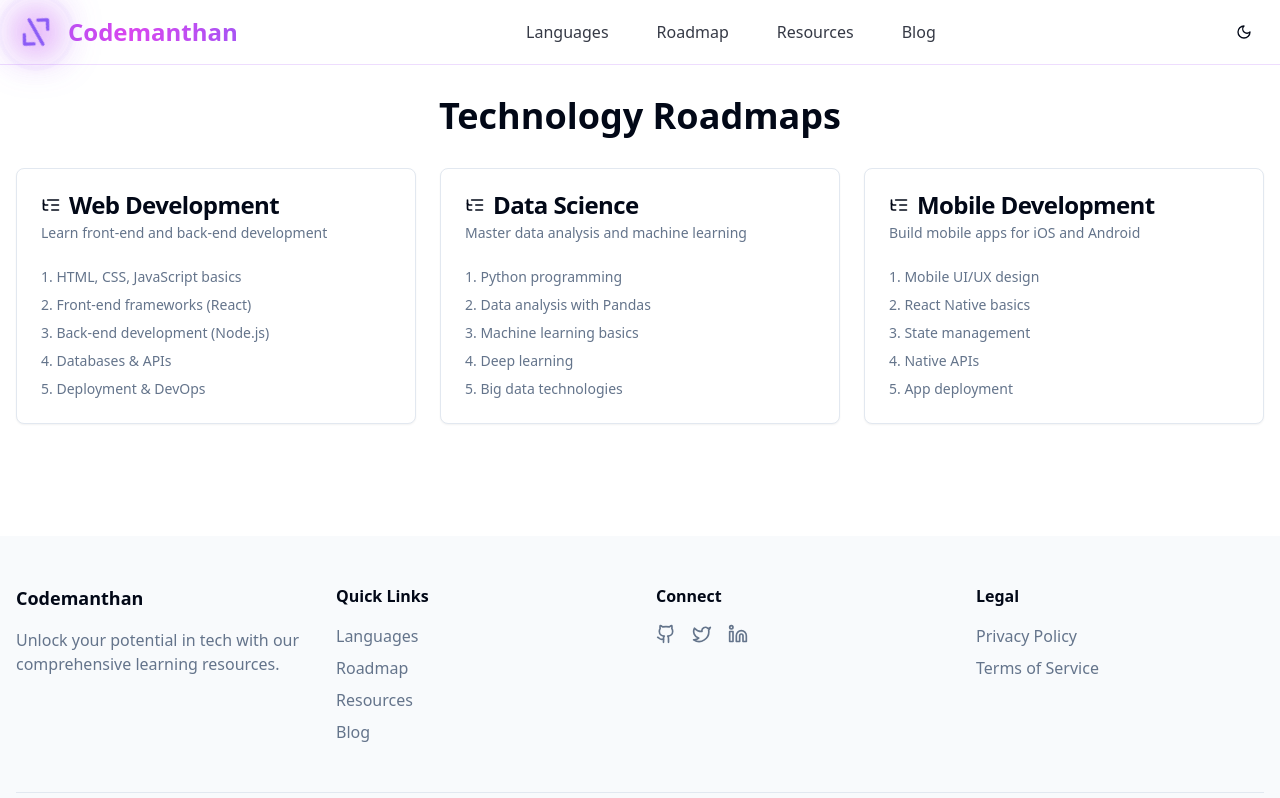
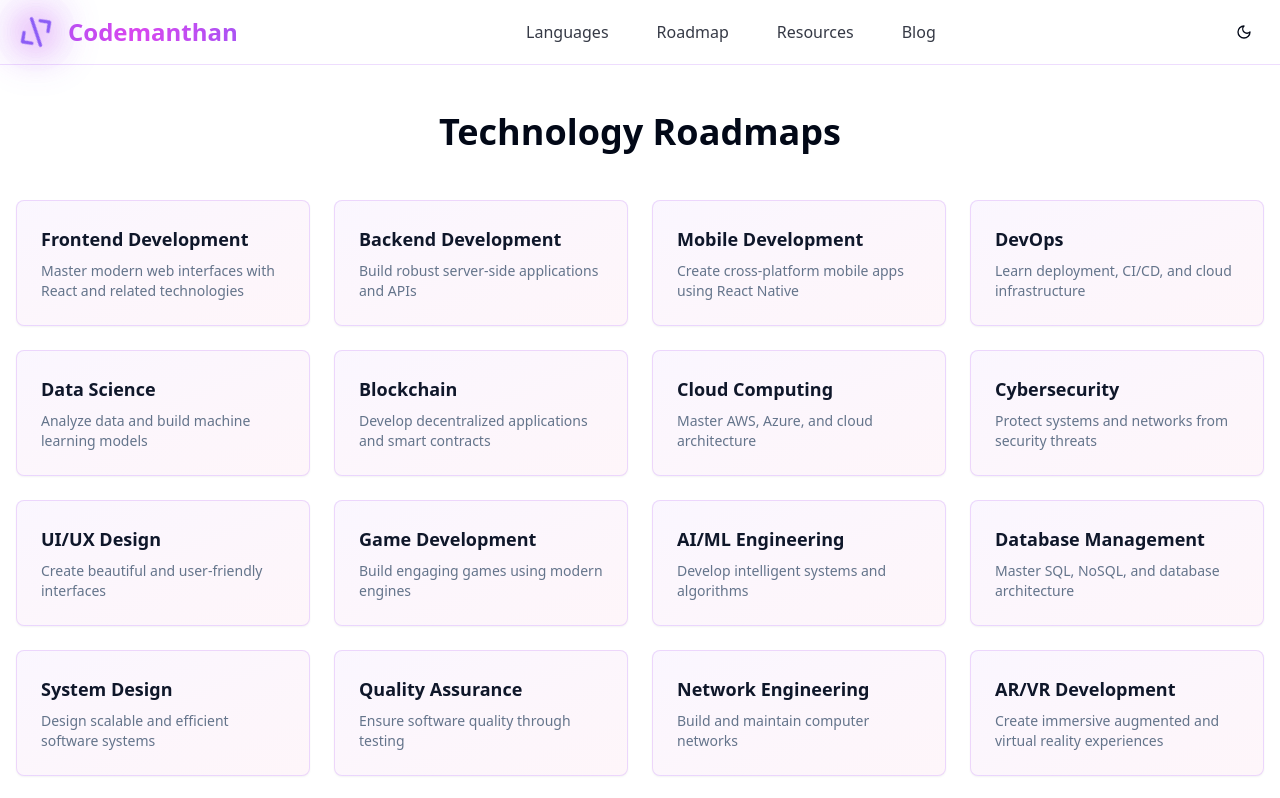
Before and after one commit to careermint/CodeManthan, a React (Vite) app: page /roadmap in a window 1280 px wide. Shown: the top 798 px of the page. Built offline with nearby package versions, Linux system fonts and the light colour scheme.

Commit message:
Update roadmap section tiles
Modified the roadmap section to display 20 tiles, each featuring a title and a brief description. Removed detailed steps and added animation and hover effects for enhanced interactivity.
[skip gpt_engineer]

```diff
--- a/src/pages/Roadmap.tsx
+++ b/src/pages/Roadmap.tsx
@@ -1,65 +1,117 @@
-import { ListTree } from "lucide-react";
-import { Card, CardContent, CardDescription, CardHeader, CardTitle } from "@/components/ui/card";
+import { Card } from "@/components/ui/card";
 
-const roadmaps = [
+const roadmapTiles = [
   {
-    title: "Web Development",
-    description: "Learn front-end and back-end development",
-    steps: [
-      "HTML, CSS, JavaScript basics",
-      "Front-end frameworks (React)",
-      "Back-end development (Node.js)",
-      "Databases & APIs",
-      "Deployment & DevOps",
-    ],
+    title: "Frontend Development",
+    description: "Master modern web interfaces with React and related technologies"
+  },
+  {
+    title: "Backend Development",
+    description: "Build robust server-side applications and APIs"
+  },
+  {
+    title: "Mobile Development",
+    description: "Create cross-platform mobile apps using React Native"
+  },
+  {
+    title: "DevOps",
+    description: "Learn deployment, CI/CD, and cloud infrastructure"
   },
   {
     title: "Data Science",
-    description: "Master data analysis and machine learning",
-    steps: [
-      "Python programming",
-      "Data analysis with Pandas",
-      "Machine learning basics",
-      "Deep learning",
-      "Big data technologies",
-    ],
+    description: "Analyze data and build machine learning models"
   },
   {
-    title: "Mobile Development",
-    description: "Build mobile apps for iOS and Android",
-    steps: [
-      "Mobile UI/UX design",
-      "React Native basics",
-      "State management",
-      "Native APIs",
-      "App deployment",
-    ],
+    title: "Blockchain",
+    description: "Develop decentralized applications and smart contracts"
+  },
+  {
+    title: "Cloud Computing",
+    description: "Master AWS, Azure, and cloud architecture"
+  },
+  {
+    title: "Cybersecurity",
+    description: "Protect systems and networks from security threats"
+  },
+  {
+    title: "UI/UX Design",
+    description: "Create beautiful and user-friendly interfaces"
+  },
+  {
+    title: "Game Development",
+    description: "Build engaging games using modern engines"
+  },
+  {
+    title: "AI/ML Engineering",
+    description: "Develop intelligent systems and algorithms"
+  },
+  {
+    title: "Database Management",
+    description: "Master SQL, NoSQL, and database architecture"
+  },
+  {
+    title: "System Design",
+    description: "Design scalable and efficient software systems"
+  },
+  {
+    title: "Quality Assurance",
+    description: "Ensure software quality through testing"
+  },
+  {
+    title: "Network Engineering",
+    description: "Build and maintain computer networks"
+  },
+  {
+    title: "AR/VR Development",
+    description: "Create immersive augmented and virtual reality experiences"
+  },
+  {
+    title: "IoT Development",
+    description: "Build connected devices and IoT solutions"
+  },
+  {
+    title: "Technical Writing",
+    description: "Create clear and effective technical documentation"
+  },
+  {
+    title: "Data Engineering",
+    description: "Build and maintain data processing systems"
+  },
+  {
+    title: "Embedded Systems",
+    description: "Develop software for hardware devices"
   }
 ];
 
 const Roadmap = () => {
   return (
-    <div className="container mx-auto px-4 py-8">
-      <h1 className="text-4xl font-bold mb-8 text-center animate-fade-in">Technology Roadmaps</h1>
-      <div className="grid grid-cols-1 md:grid-cols-2 lg:grid-cols-3 gap-6">
-        {roadmaps.map((roadmap, index) => (
-          <Card key={index} className="hover-scale">
-            <CardHeader>
-              <CardTitle className="flex items-center gap-2">
-                <ListTree className="h-5 w-5" />
-                {roadmap.title}
-              </CardTitle>
-              <CardDescription>{roadmap.description}</CardDescription>
-            </CardHeader>
-            <CardContent>
-              <ol className="list-decimal list-inside space-y-2">
-                {roadmap.steps.map((step, stepIndex) => (
-                  <li key={stepIndex} className="text-sm text-muted-foreground">
-                    {step}
-                  </li>
-                ))}
-              </ol>
-            </CardContent>
+    <div className="container mx-auto px-4 py-12">
+      <h1 className="text-4xl font-bold text-center mb-12 animate-fade-in">
+        Technology Roadmaps
+      </h1>
+      <div className="grid grid-cols-1 md:grid-cols-2 lg:grid-cols-4 gap-6">
+        {roadmapTiles.map((tile, index) => (
+          <Card
+            key={index}
+            className={`
+              p-6 cursor-pointer
+              bg-gradient-to-br from-purple-500/5 to-pink-500/5
+              hover:from-purple-500/10 hover:to-pink-500/10
+              border border-purple-500/20
+              transition-all duration-300
+              hover:scale-105 hover:shadow-lg
+              animate-fade-in
+            `}
+            style={{
+              animationDelay: `${index * 100}ms`
+            }}
+          >
+            <h3 className="text-lg font-semibold mb-2 text-primary">
+              {tile.title}
+            </h3>
+            <p className="text-sm text-muted-foreground">
+              {tile.description}
+            </p>
           </Card>
         ))}
       </div>
```
